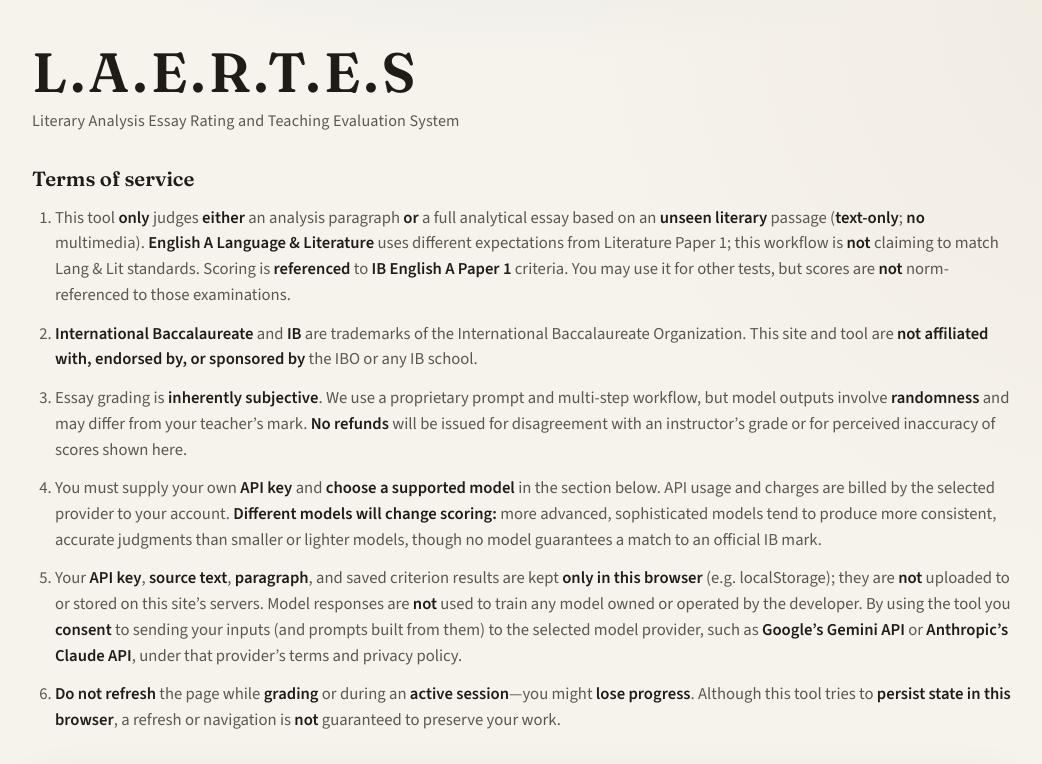
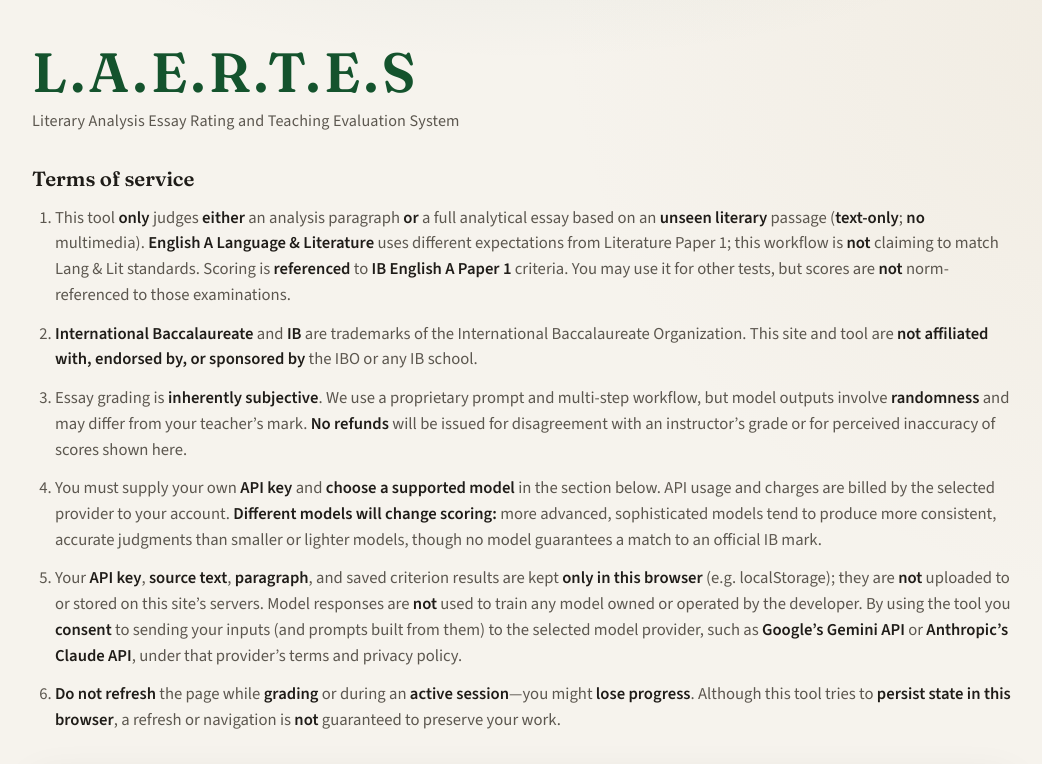
Before and after one commit to dottedcalc/englit-paper1, a website built with Vite: page index.html in a window 1280 px wide. Shown: the top 764 px of the page, without its empty margins (117-1159 px from the left). Built offline with nearby package versions, Linux system fonts and the light colour scheme.

Commit message:
Change UI Title

```diff
--- a/styles.css
+++ b/styles.css
@@ -7,6 +7,7 @@
   --ink-muted: #5c574f;
   --accent: #3d6b5c;
   --accent-hover: #325648;
+  --hero-title: #14532d;
   --border: #e3ddd3;
   --shadow: 0 12px 40px rgba(31, 28, 24, 0.08);
   --radius: 14px;
@@ -1370,7 +1371,7 @@ body {
   line-height: 1.05;
   letter-spacing: 0.06em;
   margin: 0;
-  color: var(--ink);
+  color: var(--hero-title);
 }
 
 .eyebrow {
```
